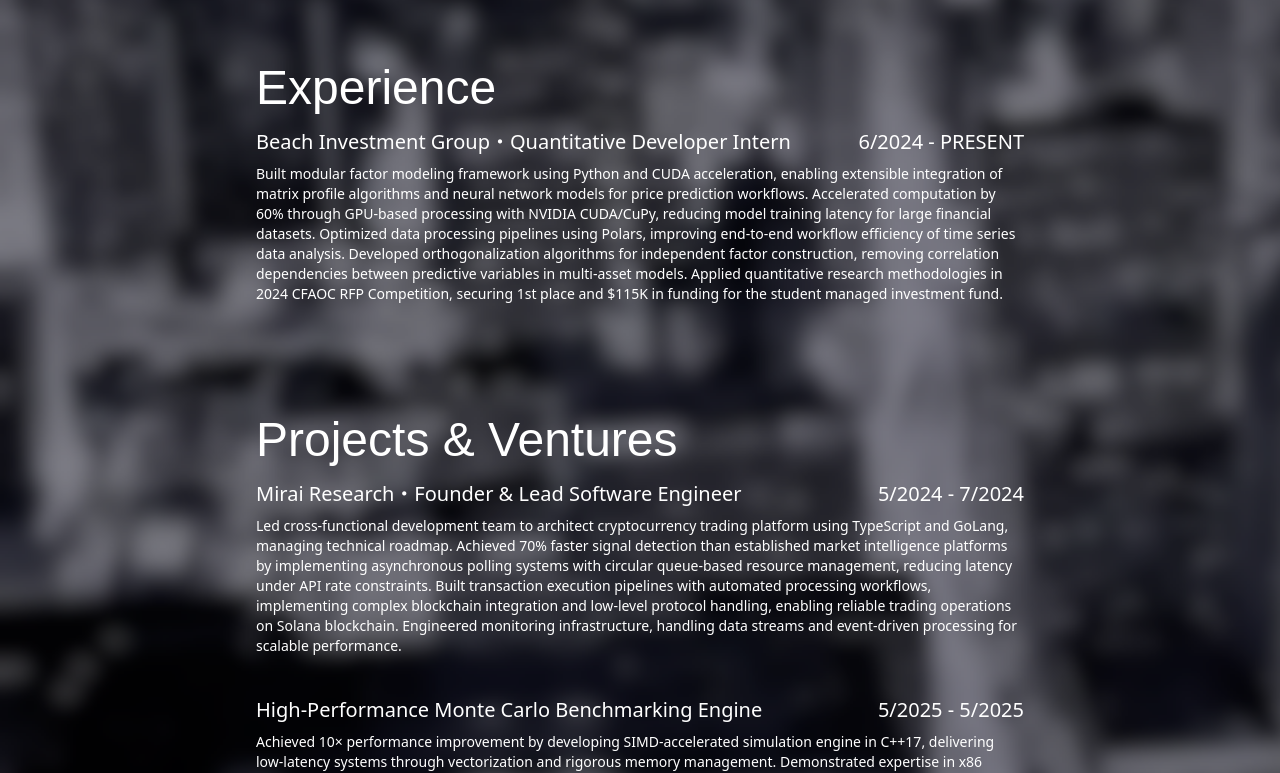
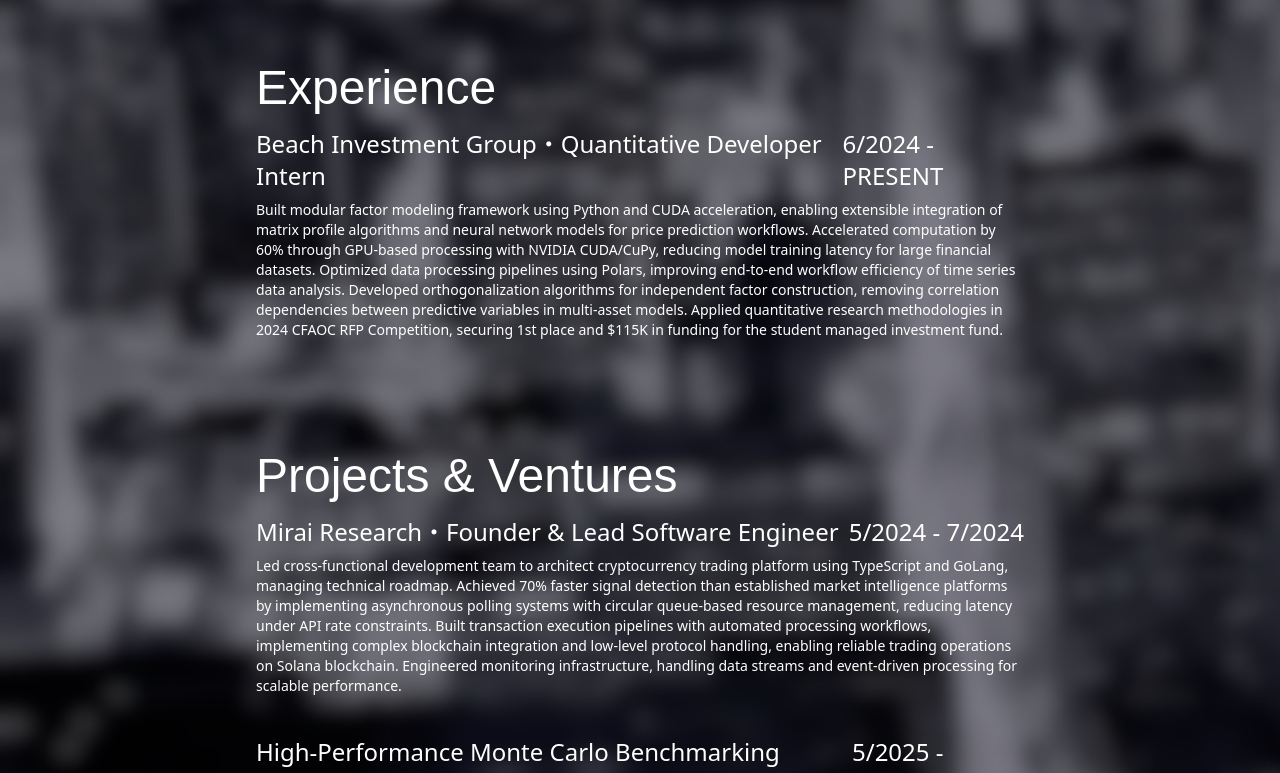
Before and after one commit to yushasama/koishiteru, a Next.js app: page / in a window 1280 px wide. Shown: the part 1300-2073 px from the top of the page. Built offline with nearby package versions, Linux system fonts and the light colour scheme; no server answers.

Commit message:
Increased text size

```diff
--- a/components/Experience.tsx
+++ b/components/Experience.tsx
@@ -10,7 +10,7 @@ interface ExperienceProps {
 
 export const Experiences: React.FC<ExperienceProps> = ({companyName, role, startDate, endDate, details}) => {
   return(
-    <div className='text-base md:text-xl 2xl:text-2xl pb-10'>
+    <div className='text-lg md:text-2xl 2xl:text-4xl pb-10'>
     <div className='flex flex-col md:flex-row font-thin w-full justify-between pb-2'>
       {role &&
         <div>{`${companyName}・${role}`}</div>
```
